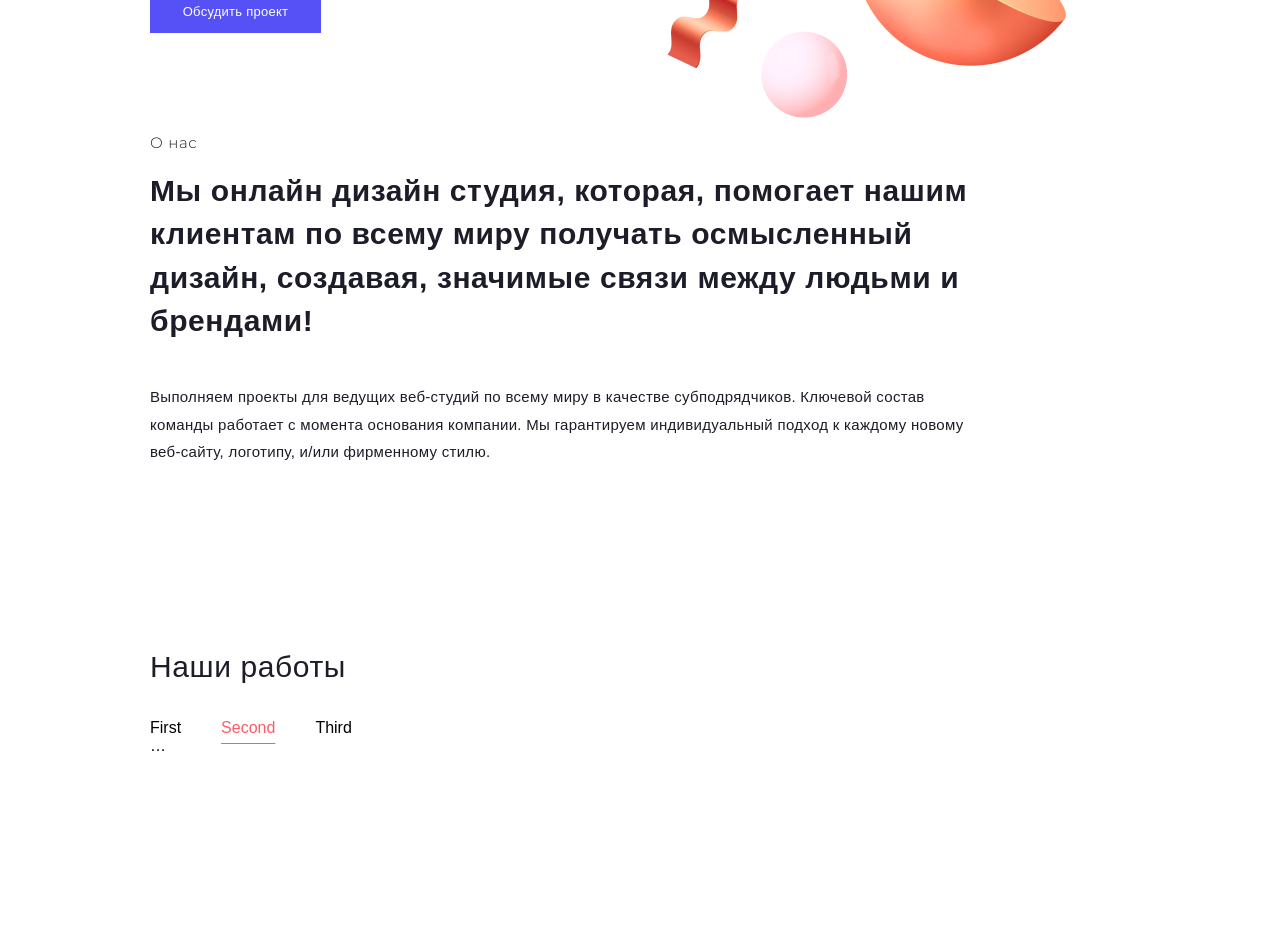
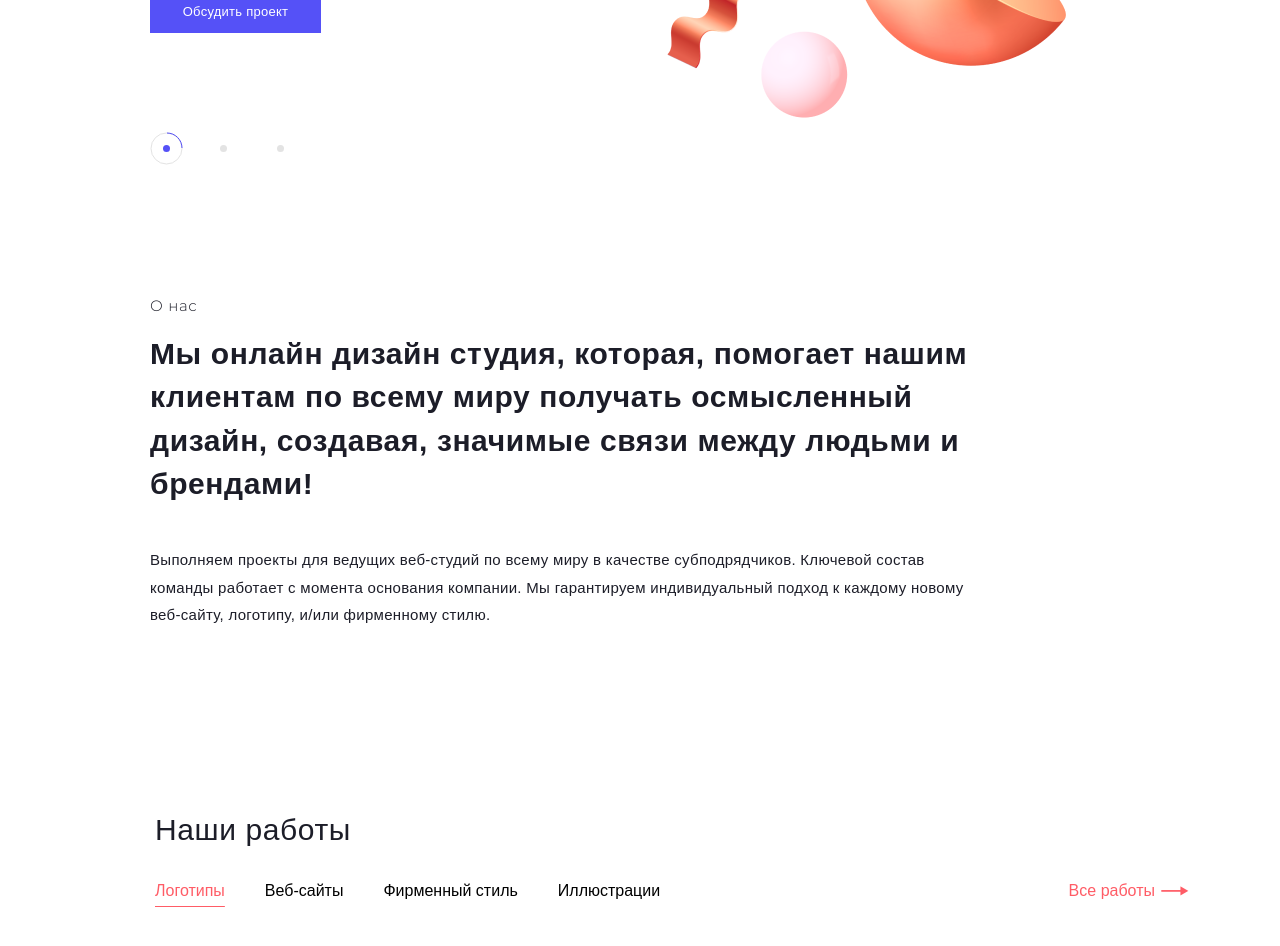
Before and after one commit to Roman178/website-web-studio, a Vue app: page / in a window 1280 px wide. Shown: the part 440-1386 px from the top of the page. Built offline with nearby package versions, Linux system fonts and the light colour scheme; a web font is replaced by a local one.

Commit message:
Tabs is created. Logic written by the vuenative tools.

```diff
--- a/package.json
+++ b/package.json
@@ -10,8 +10,7 @@
   "dependencies": {
     "core-js": "^3.6.5",
     "normalize.css": "^8.0.1",
-    "vue": "^2.6.11",
-    "vue-tabs-component": "^1.5.0"
+    "vue": "^2.6.11"
   },
   "devDependencies": {
     "@vue/cli-plugin-babel": "~4.5.0",
--- a/src/pages/HomePage/HomePage.vue
+++ b/src/pages/HomePage/HomePage.vue
@@ -2,7 +2,9 @@
   <div class="page">
     <Header />
     <main class="content">
+      <div class="conten__wrapper">
         <section class="presentation">
+          <div class="presentation__wrapper">
             <div class="presentation__main-block">
               <p class="presentation__subtitle">Whales Design</p>
               <h1 class="presentation__title">
@@ -16,6 +18,8 @@
                 <p class="li-item-title">Графический дизайн</p>
               </li>
             </ul>
+          </div>
+          <img src="../../images/load-carousel.svg" alt="" />
         </section>
         <section class="about">
           <h3 class="about__title">О нас</h3>
@@ -31,50 +35,29 @@
             веб-сайту, логотипу, и/или фирменному стилю.
           </p>
         </section>
+      </div>
       <section class="completed-projects">
-        <div>
+        <div class="completed-projects__wrapper">
           <h3 class="completed-projects__title">Наши работы</h3>
-          <div>
+
           <div class="tabs-component">
             <ul class="tabs-component-tabs">
-                <li class="tabs-component-tab">
-                  <a class="tabs-component-tab-a">First</a>
-                </li>
               <li
-                  :class="{ 'is-active': firstTab }"
+                v-for="(isTabActive, numberOfTab) in selectedTab"
+                :key="numberOfTab"
+                @click="selectTab(numberOfTab)"
+                :class="{ 'is-active': isTabActive }"
                 class="tabs-component-tab"
               >
-                  <a class="tabs-component-tab-a">Second</a>
+                <a class="tabs-component-tab-a">{{ numberOfTab }} </a>
               </li>
               <li class="tabs-component-tab">
-                  <a class="tabs-component-tab-a">Third</a>
+                Все работы <span class="tabs-component__arrow">&#129042;</span>
               </li>
             </ul>
             <div class="tabs-component-panels">
-                <section class="tabs-component-panel">
-                  …
-                </section>
+              <section class="tabs-component-panel"></section>
             </div>
-            </div>
-            <!-- <Tabs
-              cache-lifetime="1"
-              @changed="tabTestTwo"
-              :options="{ useUrlFragment: false }"
-            >
-              <Tab name="Логотипы">
-                First Tab content
-              </Tab>
-              <Tab name="Веб-сайты">
-                Second Tab content
-              </Tab>
-              <Tab name="Фирменный стиль">
-                Third Tab content
-              </Tab>
-              <Tab name="Иллюстрации">
-                Fourth Tab content
-              </Tab>
-              <Tab name="Все работы"> </Tab>
-            </Tabs> -->
           </div>
         </div>
       </section>
@@ -87,22 +70,33 @@
 </template>
 
 <script>
-// import "vue-tabs-component/docs/resources/tabs-component.css";
 import "./tabs.css";
 import Button from "../../components/Button.vue";
 import Header from "../../components/Header.vue";
-// import { Tabs, Tab } from "vue-tabs-component";
+
 export default {
   data() {
     return {
-      firstTab: true,
-      secondTab: false,
-      thirdTab: false,
-      fourthTab: false,
+      selectedTab: {
+        ["Логотипы"]: true,
+        ["Веб-сайты"]: false,
+        ["Фирменный стиль"]: false,
+        ["Иллюстрации"]: false,
+      },
     };
   },
 
   methods: {
+    selectTab(tabToSelect) {
+      for (let key in this.selectedTab) {
+        if (key === tabToSelect) {
+          this.selectedTab[key] = true;
+        } else {
+          this.selectedTab[key] = false;
+        }
+      }
+    },
+
     tabTestTwo(selectedTab) {
       console.log(selectedTab);
     },
@@ -110,8 +104,6 @@ export default {
   components: {
     Button,
     Header,
-    // Tabs,
-    // Tab,
   },
   name: "HomePage",
 };
@@ -128,7 +120,6 @@ export default {
 }
 
 .content {
-  max-width: 980px;
   width: 100%;
   padding-top: 34px;
   display: flex;
@@ -136,13 +127,30 @@ export default {
   align-items: center;
 }
 
+.conten__wrapper {
+  width: 100%;
+  max-width: 980px;
+  display: flex;
+  flex-direction: column;
+  justify-content: space-between;
+  min-height: 940px;
+}
+
 .presentation {
   display: flex;
+  flex-direction: column;
+  /* justify-content: space-between; */
+  align-items: flex-start;
+  /* width: 100%; */
+  /* min-height: 443px; */
+  /* border: 1px solid black */
+}
+
+.presentation__wrapper {
+  display: flex;
+  width: 100%;
   justify-content: space-between;
   align-items: center;
-  width: 100%;
-  min-height: 443px;
-  /* border: 1px solid black; */
 }
 
 .presentation__main-block {
@@ -168,8 +176,13 @@ export default {
 }
 
 .completed-projects {
+  max-width: 1100px;
   width: 100%;
   padding-top: 149px;
+}
+
+.completed-projects__wrapper {
+  padding-left: 65px;
 }
 
 .completed-projects__title {
@@ -226,7 +239,6 @@ export default {
 
 .about {
   max-width: 830px;
-  align-self: flex-start;
 }
 
 .about__title {
--- a/src/pages/HomePage/tabs.css
+++ b/src/pages/HomePage/tabs.css
@@ -13,6 +13,8 @@
 
 .tabs-component-tab:last-of-type {
   margin-right: 0;
+  margin-left: auto;
+  color: #ff5c66;
 }
 
 .tabs-component-tab-a {
@@ -20,6 +22,13 @@
   text-decoration: none;
 }
 
+.tabs-component__arrow {
+  display: inline-block;
+  font-size: 35px;
+  vertical-align: middle;
+  line-height: 0;
+}
+
 .is-active {
   color: #ff5c66;
   text-decoration: underline;
```
Also changed, not shown: src/images/load-carousel.svg (added). Lines whose indentation alone changed are shown as unchanged.
